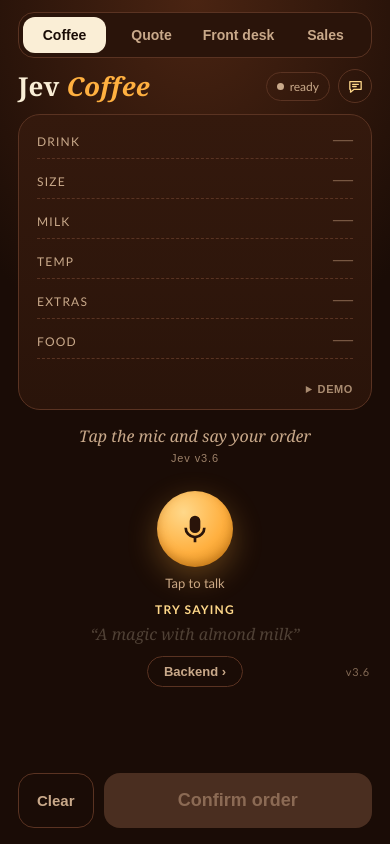
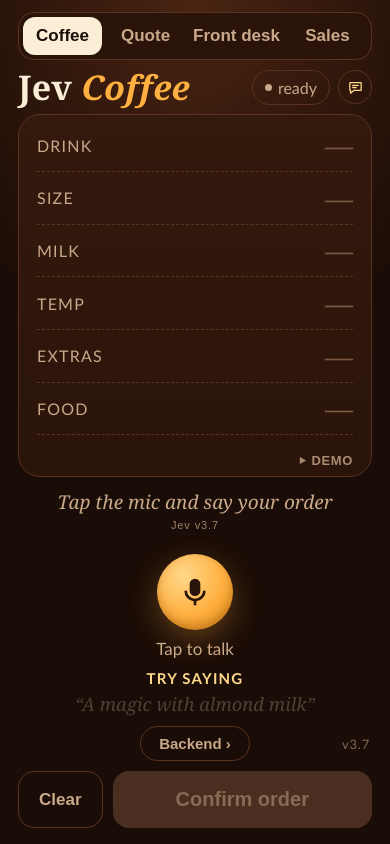
Before and after one commit to adamsonwalter/jev-coffee-demo, a website with bundled scripts: page index.html in a window 390 px wide. Built offline with nearby package versions, Linux system fonts and the light colour scheme; files whose address does not match are found by name.

Commit message:
v3.7: larger type on the home screen, rows share the spare height, fits one screen on tall phones
Labels 12 to 14px+, values 20 to 24px+, hints 13 to 15px+, buttons larger.
Type and spacing grow with the screen height (--f, --g) from 0 on short
screens to +4px / +10px on tall ones. The order card now takes the spare
height and its rows share it evenly, so nothing is jammed at the top.
Demo button and gaps tightened so the whole screen, Confirm included,
fits a 739px-tall view.

Co-Authored-By: Claude Sonnet 5.5 <noreply@anthropic.com>
Claude-Session: https://claude.ai/code/session_017Fz2KRpF1zuHUPjyp3j6vg

```diff
--- a/styles.css
+++ b/styles.css
@@ -3,7 +3,11 @@
   --cream: #faeed6; --amber: #ffb040; --amber-soft: #ffd88a; --ink: #f3e3c6; --dim: #c9a98a;
   --ok: #8fd694; --warn: #ffc65c; --out: #ff8a78;
   --sat: env(safe-area-inset-top); --sab: env(safe-area-inset-bottom);
+  /* Home screen grows with the phone: +0 on a short screen, up to +4px of type and +10px of air on a tall one */
+  --f: clamp(0px, calc((100vh - 560px) / 40), 4px);
+  --g: clamp(0px, calc((100vh - 560px) / 20), 10px);
 }
+@supports (height: 100svh) { :root { --f: clamp(0px, calc((100svh - 560px) / 40), 4px); --g: clamp(0px, calc((100svh - 560px) / 20), 10px); } }
 * { box-sizing: border-box; -webkit-tap-highlight-color: transparent; }
 html, body { margin: 0; height: 100%; background: var(--bg); }
 body {
@@ -14,16 +18,16 @@ body {
   padding: calc(var(--sat) + 12px) 18px calc(var(--sab) + 16px);
   display: flex; flex-direction: column; min-height: 100%;
 }
-.wrap { width: 100%; max-width: 460px; margin: 0 auto; display: flex; flex-direction: column; flex: 1; gap: 11px; }
+.wrap { width: 100%; max-width: 460px; margin: 0 auto; display: flex; flex-direction: column; flex: 1; gap: calc(8px + var(--g) / 6); }
 
 .tabs { display: flex; gap: 4px; padding: 4px; background: var(--bg2); border: 1px solid var(--line); border-radius: 16px; }
-.tab { flex: 1; border: 0; background: transparent; color: var(--dim); font: 600 14px ui-rounded, sans-serif; padding: 10px 4px; border-radius: 12px; white-space: nowrap; transition: background .2s, color .2s; }
+.tab { flex: 1; border: 0; background: transparent; color: var(--dim); font: 600 calc(15px + var(--f) / 2) ui-rounded, sans-serif; padding: 9px 4px; border-radius: 12px; white-space: nowrap; transition: background .2s, color .2s; }
 .tab.on { background: var(--cream); color: #1a0c06; }
 
 header { display: flex; align-items: center; justify-content: space-between; }
-h1 { font: 600 26px/1 ui-serif, "New York", Georgia, serif; margin: 0; color: var(--cream); letter-spacing: .2px; }
+h1 { font: 600 calc(30px + var(--f)) /1 ui-serif, "New York", Georgia, serif; margin: 0; color: var(--cream); letter-spacing: .2px; }
 h1 span { color: var(--amber); font-style: italic; }
-.engine { font-size: 12px; padding: 6px 10px; border-radius: 99px; border: 1px solid var(--line); color: var(--dim); display: flex; gap: 6px; align-items: center; white-space: nowrap; }
+.engine { font-size: calc(14px + var(--f) / 2); padding: 7px 12px; border-radius: 99px; border: 1px solid var(--line); color: var(--dim); display: flex; gap: 6px; align-items: center; white-space: nowrap; }
 .engine i { width: 7px; height: 7px; border-radius: 50%; background: var(--dim); display: block; }
 .engine.jev { color: var(--cream); border-color: #7a5230; }
 .engine.jev i { background: var(--ok); box-shadow: 0 0 8px var(--ok); }
@@ -31,15 +35,16 @@ h1 span { color: var(--amber); font-style: italic; }
 .engine.off i { background: var(--out); }
 @keyframes pulse { to { opacity: .25; } }
 
-.ticket { background: linear-gradient(180deg, var(--panel), var(--bg2)); border: 1px solid var(--line); border-radius: 22px; padding: 4px 18px 14px; }
-.row { display: flex; justify-content: space-between; align-items: baseline; padding: 8px 0; border-bottom: 1px dashed var(--line); gap: 12px; }
-.row label { font-size: 12px; letter-spacing: 1.2px; text-transform: uppercase; color: var(--dim); white-space: nowrap; }
-.row .v { font: 600 20px/1.15 ui-serif, "New York", Georgia, serif; color: var(--cream); text-align: right; transition: color .25s; }
+.ticket { display: flex; flex-direction: column; flex: 1 1 0; background: linear-gradient(180deg, var(--panel), var(--bg2)); border: 1px solid var(--line); border-radius: 22px; padding: 4px 18px 14px; }
+#rows { display: flex; flex-direction: column; flex: 1 1 0; }
+.row { display: flex; justify-content: space-between; align-items: center; flex: 1 1 0; min-height: 38px; padding: 3px 0; border-bottom: 1px dashed var(--line); gap: 12px; }
+.row label { font-size: calc(14px + var(--f) / 2); letter-spacing: 1.2px; text-transform: uppercase; color: var(--dim); white-space: nowrap; }
+.row .v { font: 600 calc(24px + var(--f)) /1.15 ui-serif, "New York", Georgia, serif; color: var(--cream); text-align: right; transition: color .25s; }
 .row .v.empty { color: #7b5a45; font-weight: 400; }
 .row .v.flash { color: var(--amber); }
 .row .v small.final { color: #9ad0ff; }
 .row .v.settle { color: var(--ok); transition: color .9s; }
-.row .v small { display: block; font: 12px ui-rounded, sans-serif; color: var(--warn); margin-top: 2px; }
+.row .v small { display: block; font: calc(14px + var(--f) / 2) ui-rounded, sans-serif; color: var(--warn); margin-top: 2px; }
 .banner { margin: 12px 0 2px; padding: 12px 14px; border-radius: 14px; background: rgba(255,138,120,.16); border: 1px solid var(--out); color: #ffd3cb; }
 .banner b { display: block; font-size: 16px; color: var(--out); margin-bottom: 2px; }
 .banner span { font-size: 14px; }
@@ -57,13 +62,13 @@ h1 span { color: var(--amber); font-style: italic; }
 .score .t { font: 600 22px ui-serif, Georgia, serif; color: var(--cream); }
 .score .s { font-size: 13px; color: var(--dim); }
 
-.say { text-align: center; min-height: 48px; display: flex; align-items: center; justify-content: center; padding: 0 6px; font: italic 18px/1.35 ui-serif, Georgia, serif; color: var(--amber-soft); }
-.say.idle { color: var(--dim); font-size: 16px; }
+.say { text-align: center; min-height: 48px; display: flex; align-items: center; justify-content: center; padding: 0 6px; font: italic calc(21px + var(--f)) /1.35 ui-serif, Georgia, serif; color: var(--amber-soft); }
+.say.idle { color: var(--dim); font-size: calc(17px + var(--f) / 2); line-height: 1.3; }
 .say.heard { flex-direction: column; gap: 2px; font-size: 17px; }
 .say.heard::before { content: 'Heard'; font: 600 11px ui-rounded, sans-serif; letter-spacing: 1px; text-transform: uppercase; color: var(--amber-soft); font-style: normal; }
 .say.err { color: var(--out); font-style: normal; font-size: 15px; font-family: ui-rounded, sans-serif; }
 
-.under { text-align: center; font-size: 13px; line-height: 1.4; color: var(--dim); min-height: 0; padding: 0 8px; }
+.under { text-align: center; font-size: calc(15px + var(--f) / 2); line-height: 1.4; color: var(--dim); min-height: 0; padding: 0 8px; }
 .under b { color: var(--amber-soft); font-weight: 600; letter-spacing: 1px; text-transform: uppercase; font-size: 11px; margin-right: 6px; }
 .mic-wrap { display: flex; flex-direction: column; align-items: center; gap: 8px; }
 #mic { position: relative; width: 76px; height: 76px; border-radius: 50%; border: 0; padding: 0; cursor: pointer; background: radial-gradient(circle at 35% 28%, #ffd88a, var(--amber) 55%, #d98615); box-shadow: 0 10px 30px rgba(255,176,64,.3), inset 0 -4px 10px rgba(120,60,0,.35); display: grid; place-items: center; touch-action: manipulation; transition: transform .12s; }
@@ -71,22 +76,22 @@ h1 span { color: var(--amber); font-style: italic; }
 #mic svg { width: 32px; height: 32px; fill: #2a140a; }
 #mic.on { background: radial-gradient(circle at 35% 28%, #ffb09f, #f0604a 60%, #c23a28); animation: ring 1.4s infinite; }
 @keyframes ring { 0% { box-shadow: 0 0 0 0 rgba(240,96,74,.55); } 70%, 100% { box-shadow: 0 0 0 26px rgba(240,96,74,0); } }
-.mic-hint { font-size: 13px; color: var(--dim); }
+.mic-hint { font-size: calc(15px + var(--f) / 2); color: var(--dim); }
 
-.try { text-align: center; font-size: 14px; line-height: 1.4; color: var(--dim); padding: 0 8px; }
-.try b { display: block; font-size: 12px; letter-spacing: 1.2px; text-transform: uppercase; color: var(--amber-soft); margin-bottom: 4px; font-weight: 600; }
-.try i { font: italic 16px/1.4 ui-serif, Georgia, serif; color: var(--ink); }
+.try { text-align: center; font-size: calc(16px + var(--f) / 2); line-height: 1.3; color: var(--dim); padding: 0 8px; }
+.try b { display: block; font-size: calc(13px + var(--f) / 2); letter-spacing: 1.2px; text-transform: uppercase; color: var(--amber-soft); margin-bottom: 4px; font-weight: 600; }
+.try i { font: italic calc(17px + var(--f) / 3) /1.3 ui-serif, Georgia, serif; color: var(--ink); }
 
 .actions { display: flex; gap: 10px; margin-top: auto; }
-#confirm { flex: 1; border: 0; border-radius: 16px; padding: 17px; font: 700 18px ui-rounded, sans-serif; color: #1a0c06; background: var(--cream); }
+#confirm { flex: 1; border: 0; border-radius: 16px; padding: 17px; font: 700 20px ui-rounded, sans-serif; color: #1a0c06; background: var(--cream); }
 #confirm.danger { background: var(--out); }
 #confirm:disabled { background: #4a2e20; color: #8b6a54; }
-#clear { border: 1px solid var(--line); background: transparent; color: var(--dim); border-radius: 16px; padding: 0 18px; font: 600 15px ui-rounded, sans-serif; }
+#clear { border: 1px solid var(--line); background: transparent; color: var(--dim); border-radius: 16px; padding: 0 20px; font: 600 17px ui-rounded, sans-serif; }
 
 .toast { position: fixed; left: 50%; bottom: calc(var(--sab) + 90px); transform: translate(-50%, 20px); background: var(--cream); color: #1a0c06; padding: 12px 18px; border-radius: 14px; font-weight: 600; opacity: 0; pointer-events: none; transition: .25s; max-width: 86vw; text-align: center; z-index: 50; }
 .toast.show { opacity: 1; transform: translate(-50%, 0); }
 
-.modelink { align-self: center; border: 1px solid var(--line); background: transparent; color: var(--dim); border-radius: 99px; padding: 7px 16px; font: 600 13px ui-rounded, sans-serif; }
+.modelink { align-self: center; border: 1px solid var(--line); background: transparent; color: var(--dim); border-radius: 99px; padding: 8px 18px; font: 600 15px ui-rounded, sans-serif; }
 
 /* Safari bounce: shown only inside an iPhone home-screen app, where the microphone is blocked */
 #bounce { position: fixed; inset: 0; z-index: 100; background: var(--bg); display: flex; flex-direction: column; align-items: center; justify-content: center; gap: 14px; padding: 32px; text-align: center; }
@@ -163,8 +168,8 @@ body.be .wrap, body.be .toast { display: none; }
 .be-hint em { font-style: normal; font-weight: 600; }
 
 /* Demo video: a tiny button at the bottom edge of the order frame, and a full-screen player */
-.demorow { display: flex; justify-content: flex-end; margin: 0 -10px -12px 0; }
-.demobtn { display: inline-flex; align-items: center; gap: 5px; border: 0; background: transparent; color: var(--dim); font: 600 11px ui-rounded, sans-serif; letter-spacing: .6px; text-transform: uppercase; padding: 12px 10px 12px 18px; opacity: .8; }
+.demorow { display: flex; justify-content: flex-end; margin: -2px -10px -14px 0; }
+.demobtn { display: inline-flex; align-items: center; gap: 5px; border: 0; background: transparent; color: var(--dim); font: 600 13px ui-rounded, sans-serif; letter-spacing: .6px; text-transform: uppercase; padding: 8px 10px 8px 18px; opacity: .8; }
 .demobtn[hidden] { display: none; }
 .demobtn svg { width: 9px; height: 9px; fill: currentColor; }
 #player { position: fixed; inset: 0; z-index: 120; background: rgba(12, 6, 3, .96); display: flex; align-items: center; justify-content: center; padding: calc(var(--sat) + 12px) 12px calc(var(--sab) + 12px); }
@@ -178,7 +183,7 @@ body.be .wrap, body.be .toast { display: none; }
 .iconbtn svg { width: 17px; height: 17px; fill: none; stroke: currentColor; stroke-width: 1.8; stroke-linecap: round; stroke-linejoin: round; }
 .iconbtn:active { background: var(--bg2); }
 .linkrow { position: relative; display: flex; justify-content: center; align-items: center; }
-.ver { position: absolute; right: 2px; font-size: 11px; letter-spacing: .8px; color: var(--dim); opacity: .6; }
+.ver { position: absolute; right: 2px; font-size: 13px; letter-spacing: .8px; color: var(--dim); opacity: .6; }
 
 /* What it's for: one scrolling page over the demo. Dividers, not cards. */
 #stories { position: fixed; inset: 0; z-index: 90; overflow-y: auto; overscroll-behavior: contain; -webkit-overflow-scrolling: touch; user-select: text; -webkit-user-select: text;
--- a/version.json
+++ b/version.json
@@ -1 +1 @@
-{ "version": "3.6" }
+{ "version": "3.7" }
```
